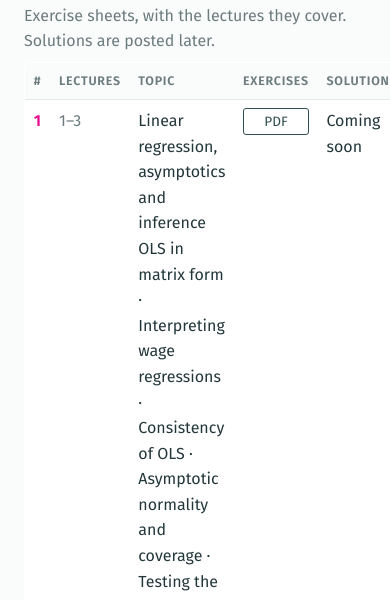
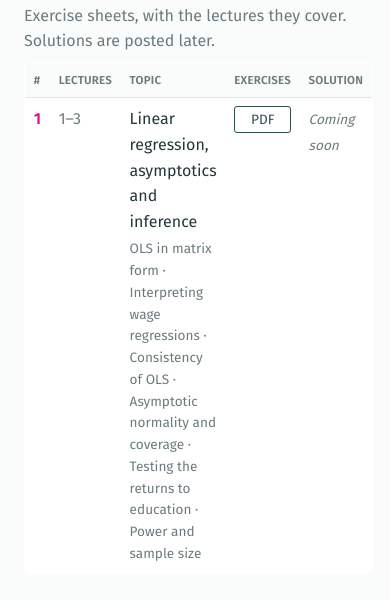
Before and after one commit to mlaguerre/ENS-Econometrics-1, a plain HTML site: page exercises.html in a window 390 px wide. Shown: the part 206-806 px from the top of the page. Drawn offline with Linux system fonts and the light colour scheme.

Commit message:
Add files via upload

```diff
--- a/style.css
+++ b/style.css
@@ -120,3 +120,15 @@ pre.code-block code.hljs { padding: 1rem 1.1rem; background: #fff; font-size: .8
   .schedule .links a { display: block; text-align: center; margin: 0 0 .3rem 0; }
   .schedule .date { white-space: normal; }
 }
+
+/* ---------- exercises page ---------- */
+.exlist { display: block; margin-top: .25rem; font-size: .85rem; color: var(--muted); }
+.schedule td.sol { white-space: nowrap; width: 7rem; }
+.schedule .soon { font-size: .85rem; font-style: italic; color: var(--muted); }
+@media (max-width: 680px) {
+  .schedule td.sol { white-space: normal; width: auto; }
+  .schedule th { letter-spacing: .02em; font-size: .72rem; }
+}
+
+.schedule.ex .links { width: 6rem; }
+.schedule.ex td.sol { width: 6.5rem; }
```
Also changed, not shown: 1 other file.
